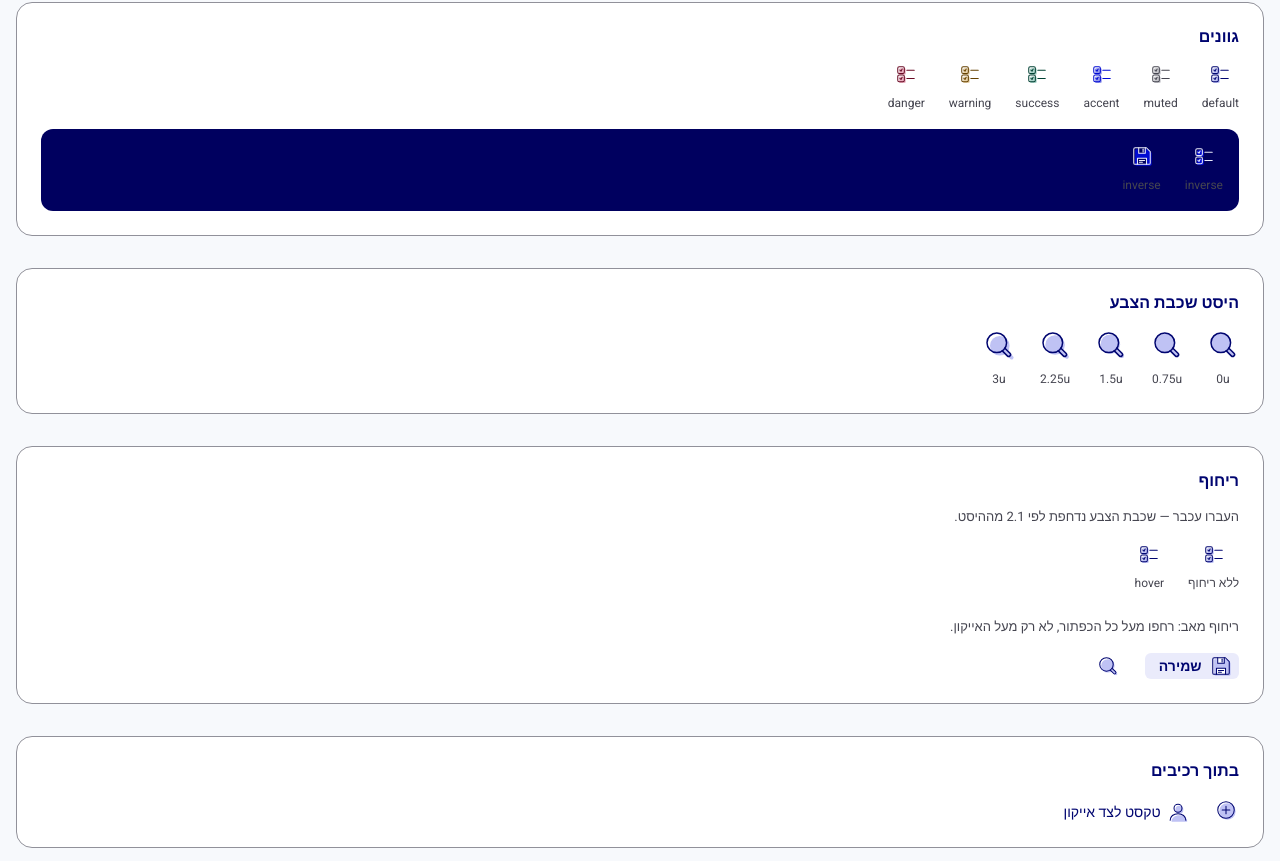
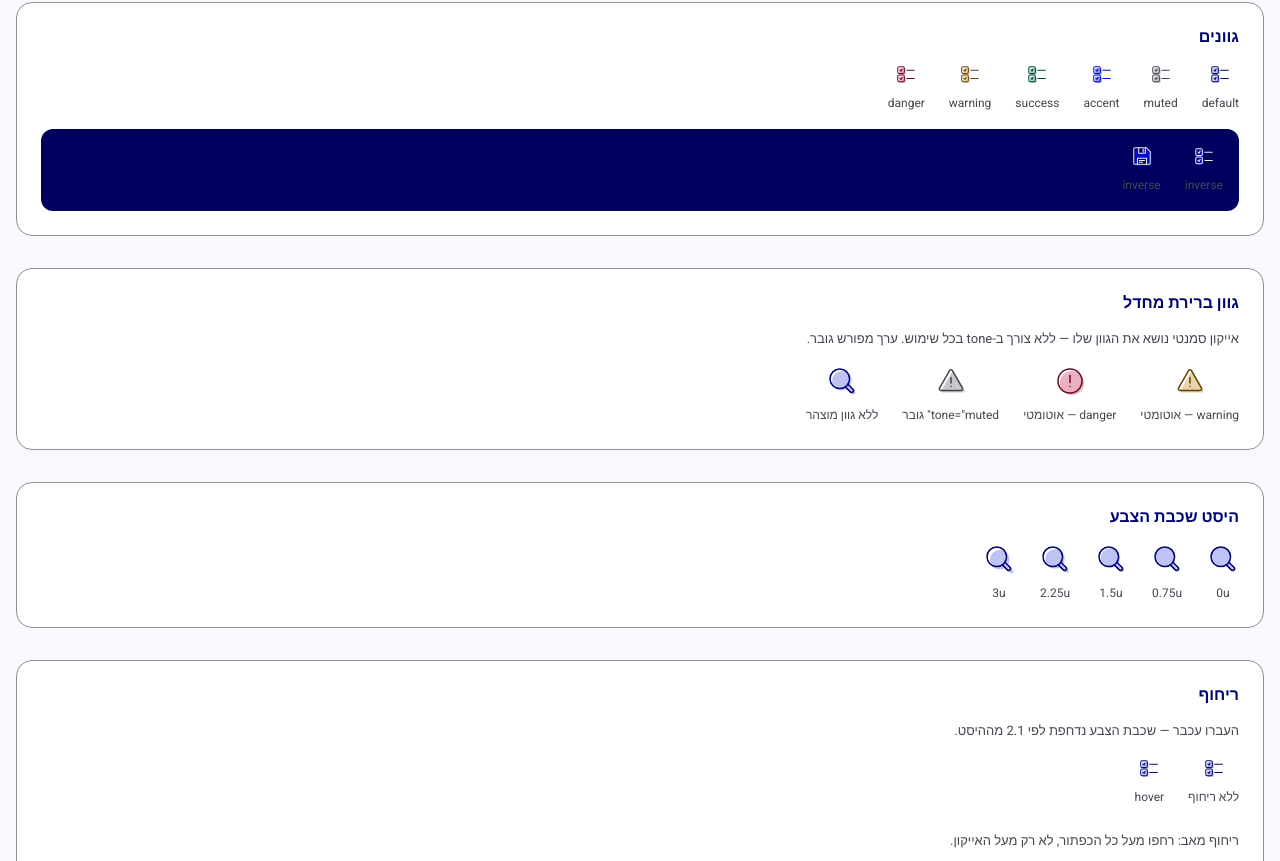
Before and after one commit to Far-Art/features-testing, an Angular app: page /icons in a window 1280 px wide. Shown: the part 698-1559 px from the top of the page. Built offline with nearby package versions, Linux system fonts and the light colour scheme.

Commit message:
add default tone

```diff
--- a/src/app/components/ims-duo-icon/ims-duo-icon.generated.ts
+++ b/src/app/components/ims-duo-icon/ims-duo-icon.generated.ts
@@ -1,14 +1,7 @@
 // AUTO-GENERATED by tools/generate-duo-icons.mjs — do not edit by hand.
 // Source: src/app/components/ims-duo-icon/icons/*.svg. Regenerate with `npm run icons`.
 
-export interface ImsDuoIconDefinition {
-    /** Source filename without its extension. */
-    readonly name: string;
-    /** Human-readable name, used when an instance opts into `label="true"`. */
-    readonly label: string;
-    /** Complete `<svg>` markup, verbatim from the source file. */
-    readonly source: string;
-}
+import {ImsDuoIconDefinition} from './ims-duo-icon.types';
 
 export const imsDuoIconAdd: ImsDuoIconDefinition = {
     name: 'add',
@@ -85,7 +78,8 @@ export const imsDuoIconClear: ImsDuoIconDefinition = {
 export const imsDuoIconDanger: ImsDuoIconDefinition = {
     name: 'danger',
     label: 'Danger',
-    source: `<svg xmlns="http://www.w3.org/2000/svg" width="32" height="32" viewBox="0 0 32 32" fill="none" focusable="false" aria-hidden="true">
+    tone: 'danger',
+    source: `<svg xmlns="http://www.w3.org/2000/svg" width="32" height="32" viewBox="0 0 32 32" fill="none" focusable="false" aria-hidden="true" data-tone="danger">
   <title>Danger</title>
   <circle class="tint" transform="translate(2 2)" cx="16" cy="16" r="12" fill="var(--ims-duo-icon-tint, #BFC2F4)"></circle>
   <g fill="none" stroke="var(--ims-duo-icon-contour, #000570)" stroke-width="var(--ims-duo-icon-stroke-width, 1.5)" stroke-linecap="round" stroke-linejoin="round">
@@ -278,7 +272,8 @@ export const imsDuoIconUser: ImsDuoIconDefinition = {
 export const imsDuoIconWarning: ImsDuoIconDefinition = {
     name: 'warning',
     label: 'Warning',
-    source: `<svg xmlns="http://www.w3.org/2000/svg" width="32" height="32" viewBox="0 0 32 32" fill="none" focusable="false" aria-hidden="true">
+    tone: 'warning',
+    source: `<svg xmlns="http://www.w3.org/2000/svg" width="32" height="32" viewBox="0 0 32 32" fill="none" focusable="false" aria-hidden="true" data-tone="warning">
   <title>Warning</title>
   <g class="tint" transform="translate(2 2)" fill="var(--ims-duo-icon-tint, #BFC2F4)">
     <path d="M14.7 5.4 4.5 23.2a1.5 1.5 0 0 0 1.3 2.2h20.4a1.5 1.5 0 0 0 1.3-2.2L17.3 5.4a1.5 1.5 0 0 0-2.6 0Z"></path>
--- a/src/app/components/ims-duo-icon/ims-duo-icon.ts
+++ b/src/app/components/ims-duo-icon/ims-duo-icon.ts
@@ -9,16 +9,7 @@ import {
     numberAttribute
 } from '@angular/core';
 import {DomSanitizer, SafeHtml} from '@angular/platform-browser';
-import {ImsDuoIconDefinition} from './ims-duo-icon.generated';
-
-export type ImsDuoIconTone =
-    | 'default'
-    | 'muted'
-    | 'accent'
-    | 'success'
-    | 'warning'
-    | 'danger'
-    | 'inverse';
+import {ImsDuoIconDefinition, ImsDuoIconTone} from './ims-duo-icon.types';
 
 const MIN_OFFSET = 0;
 const MAX_OFFSET = 3;
@@ -63,12 +54,12 @@ const markupCache = new WeakMap<ImsDuoIconDefinition, SafeHtml>();
     encapsulation: ViewEncapsulation.None,
     host: {
         class: 'ims-duo-icon',
-        '[class.ims-duo-icon--muted]': 'tone() === "muted"',
-        '[class.ims-duo-icon--accent]': 'tone() === "accent"',
-        '[class.ims-duo-icon--success]': 'tone() === "success"',
-        '[class.ims-duo-icon--warning]': 'tone() === "warning"',
-        '[class.ims-duo-icon--danger]': 'tone() === "danger"',
-        '[class.ims-duo-icon--inverse]': 'tone() === "inverse"',
+        '[class.ims-duo-icon--muted]': 'resolvedTone() === "muted"',
+        '[class.ims-duo-icon--accent]': 'resolvedTone() === "accent"',
+        '[class.ims-duo-icon--success]': 'resolvedTone() === "success"',
+        '[class.ims-duo-icon--warning]': 'resolvedTone() === "warning"',
+        '[class.ims-duo-icon--danger]': 'resolvedTone() === "danger"',
+        '[class.ims-duo-icon--inverse]': 'resolvedTone() === "inverse"',
         '[class.ims-duo-icon--hover]': 'hover()',
         '[style.--ims-duo-icon-size]': 'sizePx()',
         '[style.--ims-duo-icon-stroke-width]': 'resolvedStrokeWidth()',
@@ -94,8 +85,12 @@ export class ImsDuoIcon {
      */
     readonly size = input(22, {transform: numberAttribute});
 
-    /** Duotone palette, resolved from the `--ims-color-*` ramps. */
-    readonly tone = input<ImsDuoIconTone>('default');
+    /**
+     * Duotone palette, resolved from the `--ims-color-*` ramps. Unset defers to
+     * the glyph's own `data-tone` if it declares one — `warning` and `danger`
+     * do — and falls back to the default palette otherwise.
+     */
+    readonly tone = input<ImsDuoIconTone | null>(null);
 
     /**
      * Off-register distance of the tint layer, in user units. Spec range 0–3.
@@ -124,6 +119,11 @@ export class ImsDuoIcon {
 
     protected readonly sizePx = computed(() => `${this.size()}px`);
 
+    /** Call site wins, then the glyph's declared tone, then the default palette. */
+    protected readonly resolvedTone = computed<ImsDuoIconTone>(
+        () => this.tone() ?? this.icon().tone ?? 'default'
+    );
+
     // Null removes the inline style, letting the stylesheet's value apply.
     protected readonly resolvedOffset = computed(() => {
         const offset = this.offset();
--- a/src/app/components/ims-duo-icon/index.ts
+++ b/src/app/components/ims-duo-icon/index.ts
@@ -1,4 +1,4 @@
 export {ImsDuoIcon} from './ims-duo-icon';
-export type {ImsDuoIconTone} from './ims-duo-icon';
+export type {ImsDuoIconTone, ImsDuoIconDefinition} from './ims-duo-icon.types';
 // Re-exported individually so importing the component does not drag in the set.
 export * from './ims-duo-icon.generated';
--- a/src/app/pages/icons-demo/icons-demo.html
+++ b/src/app/pages/icons-demo/icons-demo.html
@@ -8,13 +8,7 @@
     <div class="icon-demo__grid">
         @for (icon of icons; track icon.name) {
             <figure class="icon-demo__cell">
-                @if (icon.name === 'warning') {
-                    <ims-duo-icon [icon]="icon" tone="warning" hover />
-                } @else if (icon.name === 'danger') {
-                    <ims-duo-icon [icon]="icon" tone="danger" hover />
-                } @else {
-                    <ims-duo-icon [icon]="icon" hover />
-                }
+                <ims-duo-icon [icon]="icon" hover />
                 <figcaption>{{ icon.label }}</figcaption>
             </figure>
         }
@@ -57,11 +51,34 @@
 </section>
 
 <section class="icon-demo">
+    <h2>גוון ברירת מחדל</h2>
+    <p class="icon-demo__note">אייקון סמנטי נושא את הגוון שלו — ללא צורך ב-tone בכל שימוש. ערך מפורש גובר.</p>
+    <div class="icon-demo__row">
+        <figure class="icon-demo__cell">
+            <ims-duo-icon [icon]="warning" [size]="32" />
+            <figcaption>warning — אוטומטי</figcaption>
+        </figure>
+        <figure class="icon-demo__cell">
+            <ims-duo-icon [icon]="danger" [size]="32" />
+            <figcaption>danger — אוטומטי</figcaption>
+        </figure>
+        <figure class="icon-demo__cell">
+            <ims-duo-icon [icon]="warning" tone="muted" [size]="32" />
+            <figcaption>tone="muted" גובר</figcaption>
+        </figure>
+        <figure class="icon-demo__cell">
+            <ims-duo-icon [icon]="search" [size]="32" />
+            <figcaption>ללא גוון מוצהר</figcaption>
+        </figure>
+    </div>
+</section>
+
+<section class="icon-demo">
     <h2>היסט שכבת הצבע</h2>
     <div class="icon-demo__row">
         @for (offset of offsets; track offset) {
             <figure class="icon-demo__cell">
-                <ims-duo-icon [icon]="search" [offset]="offset" [size]="32"/>
+                <ims-duo-icon [icon]="search" [offset]="offset" [size]="32" />
                 <figcaption>{{ offset }}u</figcaption>
             </figure>
         }
--- a/src/app/pages/icons-demo/icons-demo.ts
+++ b/src/app/pages/icons-demo/icons-demo.ts
@@ -6,9 +6,11 @@ import {
     ImsDuoIconDefinition,
     ImsDuoIconTone,
     imsDuoIconAdd,
+    imsDuoIconDanger,
     imsDuoIconFloppyDisk,
     imsDuoIconMultiSelect,
     imsDuoIconSearch,
+    imsDuoIconWarning,
     imsDuoIconUser
 } from '../../components/ims-duo-icon';
 
@@ -24,9 +26,11 @@ export class IconsDemo {
     readonly icons: readonly ImsDuoIconDefinition[] = IMS_DUO_ICON_ALL;
 
     readonly add = imsDuoIconAdd;
+    readonly danger = imsDuoIconDanger;
     readonly floppyDisk = imsDuoIconFloppyDisk;
     readonly multiSelect = imsDuoIconMultiSelect;
     readonly search = imsDuoIconSearch;
+    readonly warning = imsDuoIconWarning;
     readonly user = imsDuoIconUser;
 
     readonly sizes = [18, 24, 32, 48] as const;
```
Also changed, not shown: src/app/components/ims-duo-icon/ims-duo-icon.types.ts (added, +30 -0 lines), tools/generate-duo-icons.mjs (+21 -12 lines), src/app/components/ims-duo-icon/icons/README.md, src/app/components/ims-duo-icon/icons/danger.svg, src/app/components/ims-duo-icon/icons/warning.svg.
